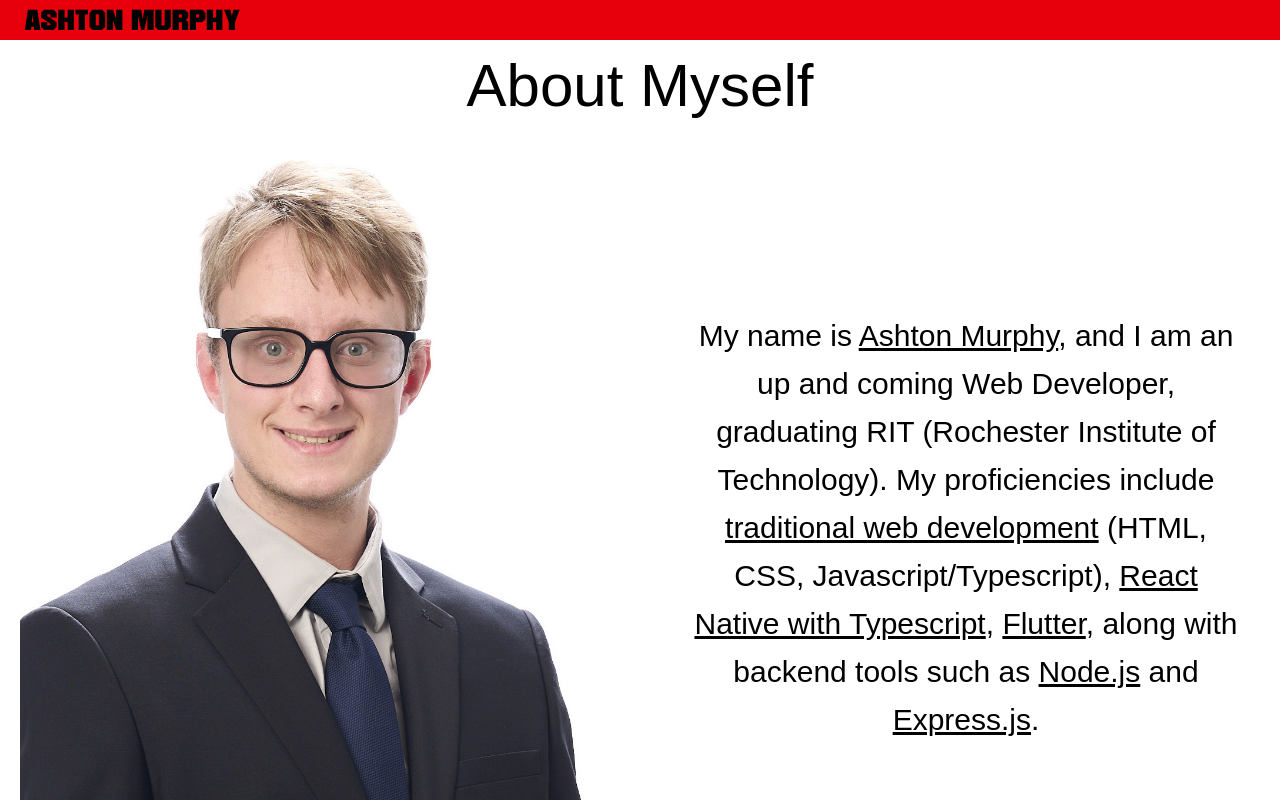
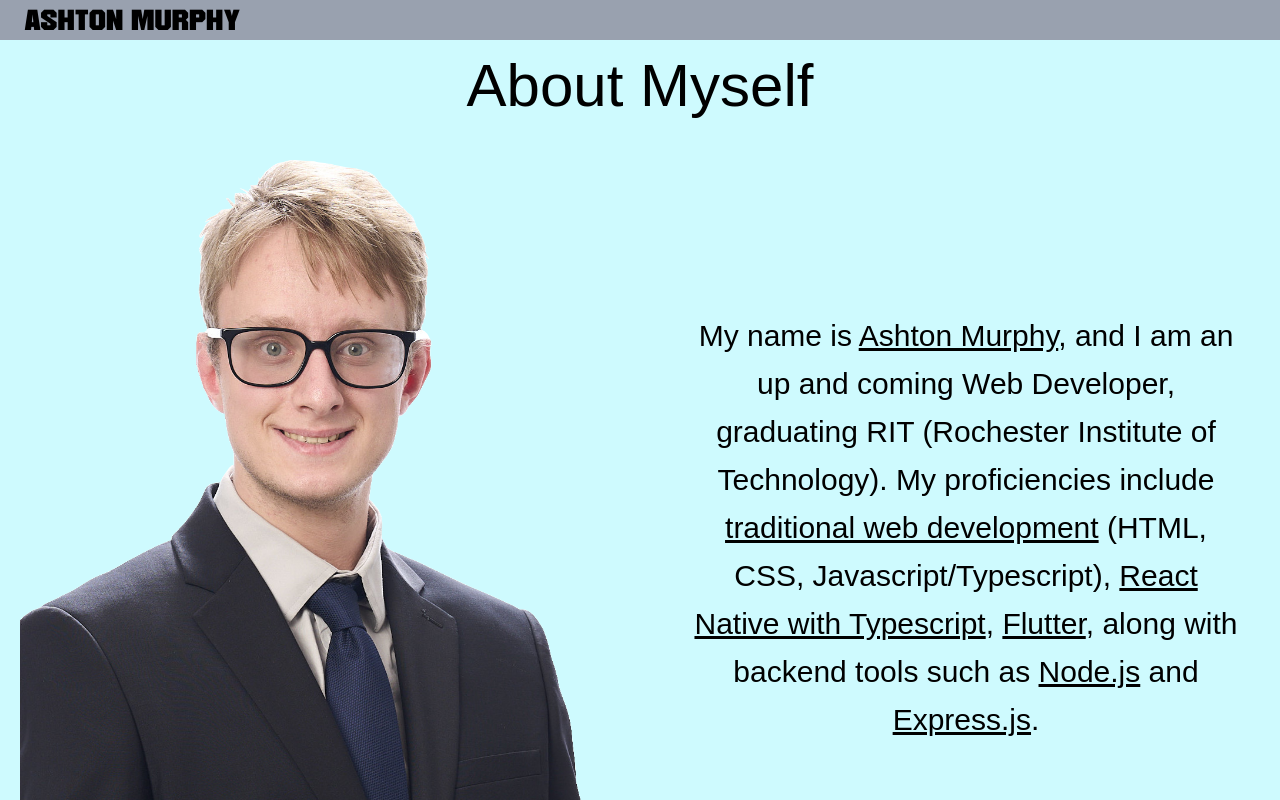
Before and after one commit to AsMurphy-student/portfolio-react-site, a React (Vite) app: page /portfolio-react-site/secondPage in a window 1280 px wide. Both pictures are taken after a click on the element "Ashton Murphy". Shown: the top 800 px of the page. Built offline with nearby package versions, Linux system fonts and the light colour scheme; a web font is replaced by a local one.

Commit message:
Updated bio image to be transparent

```diff
--- a/src/components/content/BioContent.tsx
+++ b/src/components/content/BioContent.tsx
@@ -1,4 +1,4 @@
-import BioPic from '../../assets/images/bio-pic.jpg';
+import BioPic from '../../assets/images/bio-pic-transparent.png';
 
 const BioContent = () => {
     return (
--- a/src/components/navigation/AppBar.tsx
+++ b/src/components/navigation/AppBar.tsx
@@ -4,7 +4,7 @@ import Logo from '../content/Logo';
 const AppBarCustom: React.FC = () => {
 
   return (
-    <div className='fixed top-0 left-0 right-0 flex justify-between bg-red-600 px-4 h-10'
+    <div className='fixed top-0 left-0 right-0 flex justify-between bg-gray-400 px-4 h-10'
     >
       <span className='float-left flex items-center'>
         <Logo />
--- a/src/pages/HomePage.tsx
+++ b/src/pages/HomePage.tsx
@@ -40,7 +40,7 @@ function HomePage() {
 
   return (
     <>
-      <div className='bg-white dark:bg-black text-black dark:text-white py-10 px-5'>
+      <div className='bg-cyan-100 dark:bg-black text-black dark:text-white py-10 px-5'>
         <AppBarCustom />
         {/* Body Div */}
         <div className='mt-4'>
```
Also changed, not shown: src/assets/images/bio-pic-transparent.png (added).
